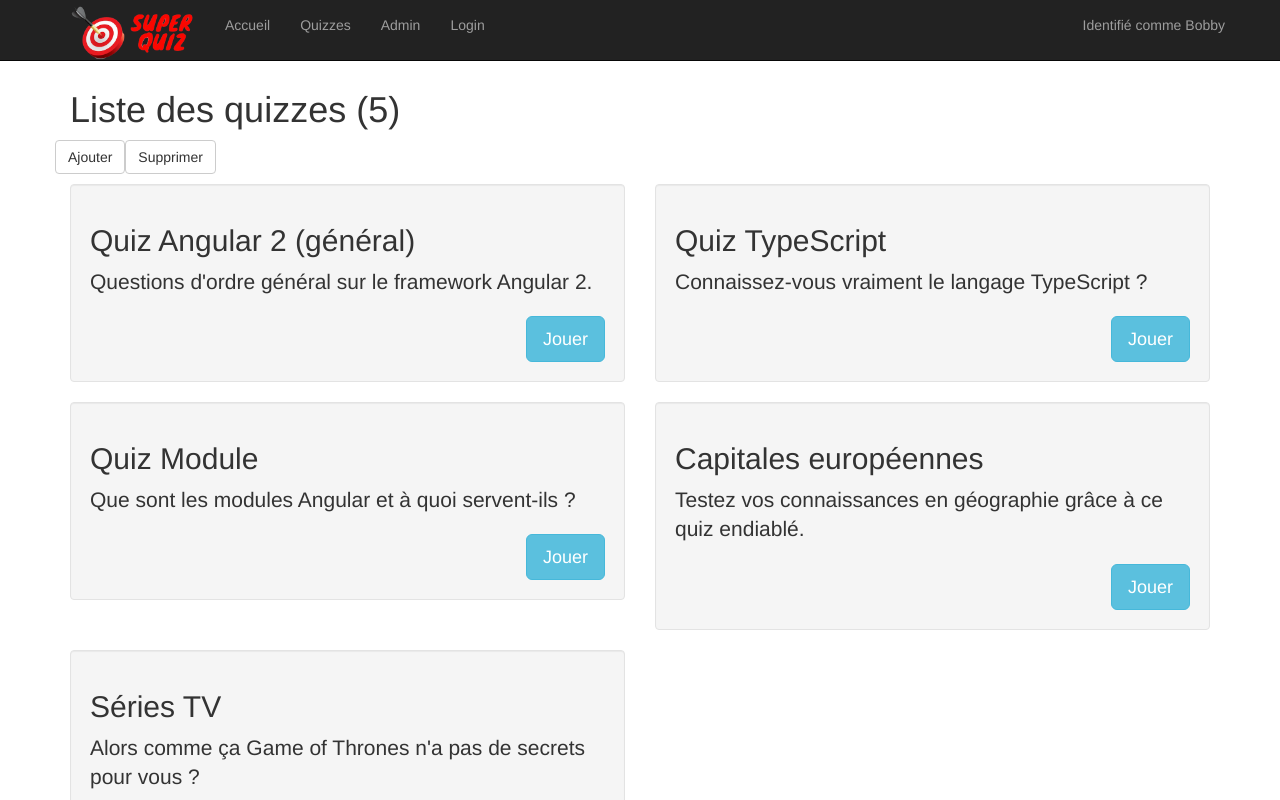
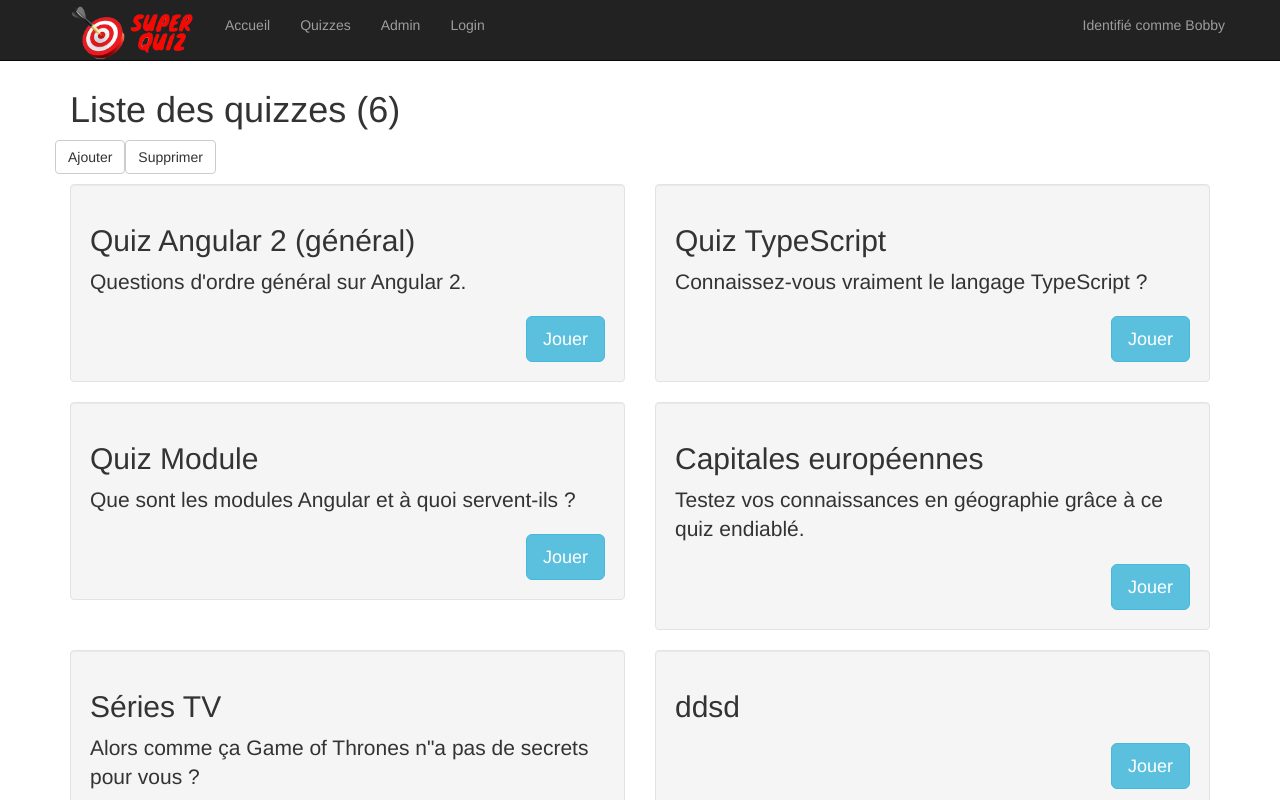
Before and after one commit to JimTonyk/SuperQuiz-Angular, an Angular app: page /quizzes in a window 1280 px wide. Shown: the top 800 px of the page. Built offline with nearby package versions, Linux system fonts and the light colour scheme; data requests are answered from the project's data file.

Commit message:
Ajout des loads vers le WebService créé pour l'occasion

```diff
--- a/package.json
+++ b/package.json
@@ -8,7 +8,8 @@
     "build": "ng build --prod",
     "test": "ng test",
     "lint": "ng lint",
-    "e2e": "ng e2e"
+    "e2e": "ng e2e",
+    "api:start": "json-server --watch db.json --port 3004"
   },
   "private": true,
   "dependencies": {
@@ -36,6 +37,7 @@
     "codelyzer": "^4.0.1",
     "jasmine-core": "~2.8.0",
     "jasmine-spec-reporter": "~4.2.1",
+    "json-server": "^0.12.2",
     "karma": "~2.0.0",
     "karma-chrome-launcher": "~2.2.0",
     "karma-coverage-istanbul-reporter": "^1.2.1",
--- a/src/app/app.module.ts
+++ b/src/app/app.module.ts
@@ -8,6 +8,7 @@ import { FooterComponent } from './common/footer/footer.component';
 import { QuizModule } from './quiz/quiz.module';
 import { RouterModule, Routes } from '@angular/router';
 import { LoginComponent } from './common/login/login.component';
+import { HttpClientModule } from '@angular/common/http';
 
 //Pour tout assigner à un tableau et l'appeler une fois rempli dans l'importation (plus élégant)
 const routes: Routes= [
@@ -26,8 +27,13 @@ const routes: Routes= [
     BrowserModule,
     QuizModule,
     //Début des redirections vers l'écran d'accueil et la page login
-    RouterModule.forRoot(routes)
+    RouterModule.forRoot(routes),
+    HttpClientModule
   ],
   bootstrap: [AppComponent],
+  //Ajout de l'adresse en constante dure prête à utiliser
+  providers: [
+    {provide: 'JSON_SERVER_URL', useValue: 'http://localhost:3004',}
+  ]
 })
 export class AppModule { }
--- a/src/app/quiz/quiz-list/quiz-list.component.ts
+++ b/src/app/quiz/quiz-list/quiz-list.component.ts
@@ -16,7 +16,7 @@ export class QuizListComponent implements OnInit {
   constructor(private quizService : QuizService) { }
 
   ngOnInit() {
-    this.quizList = this.quizService.loadQuizzes();
+    this.quizService.loadQuizzes().subscribe(data => this.quizList = data);
   }
 
   addQuizz(){
--- a/src/app/quiz/quiz-player/quiz-player.component.html
+++ b/src/app/quiz/quiz-player/quiz-player.component.html
@@ -1,5 +1,9 @@
-<h2>{{currentQuiz.title}}</h2>
-<p>{{currentQuiz.description}}</p>
+<!-- Si test non vide non réalisé, erreur d'affichage car contenu inexistant -->
+<ng-container *ngIf="currentQuiz|async">
+  <h2>{{(currentQuiz|async).title}}</h2>
+  <p>{{(currentQuiz|async).description}}</p>
+</ng-container>
+
 
 <!-- Test if/else pour afficher la bonne partie du quiz -->
 <p *ngIf="!isStarted; else showNavQuestion">
--- a/src/app/quiz/quiz-player/quiz-player.component.ts
+++ b/src/app/quiz/quiz-player/quiz-player.component.ts
@@ -42,9 +42,8 @@ export class QuizPlayerComponent implements OnInit {
       // Charge le quiz que l'utilisateur a cliqué
       // Astuce : l'id du quiz viendra de l'URL
       const quizId = Number(param.get('quizId'));
-      const quiz = this.quizService.loadQuiz(quizId);
+      this.quizService.loadQuiz(quizId).subscribe(data => this.quizStateManager.setQuiz(data));
       // Pousse le quiz chargé dans l'observable
-      this.quizStateManager.setQuiz(quiz);
     })
   }
 
--- a/src/app/quiz/quiz.service.ts
+++ b/src/app/quiz/quiz.service.ts
@@ -1,22 +1,26 @@
 import { Injectable } from '@angular/core';
 import { Quiz } from '../models/quiz';
 import { QUIZZES } from '../data/quizzes';
+import { HttpClient } from '@angular/common/http';
+import { Observable } from 'rxjs/Observable';
 
 @Injectable()
 export class QuizService {
 
-  constructor() { }
+  constructor(private http: HttpClient) { }
 
   // Retourne la liste des Quizzes
-  loadQuizzes(): Quiz[]{
-    return QUIZZES;
-
+  loadQuizzes():Observable<Quiz []>{
+    // TODO: Requête GET sur /quizzes
+    return this.http.get<Quiz[]>('http://localhost:3004/quizzes');
   }
 
   // Retourne un quizz
-  loadQuiz(quizId: number): Quiz{
+  loadQuiz(quizId: number): Observable<Quiz>{
+    // TODO: Requête GET sur /quizzes/quizId
+    return this.http.get<Quiz>('http://localhost:3004/quizzes/'+quizId);
     // find retourne un booléen et va boucler sur tous les quizzes du tableau
-    return QUIZZES.find(quiz => quiz.id === quizId);
+    //return QUIZZES.find(quiz => quiz.id === quizId);
   }
 
 }
```
Also changed, not shown: 1 other file (tests, documents, lock files or other folders).
